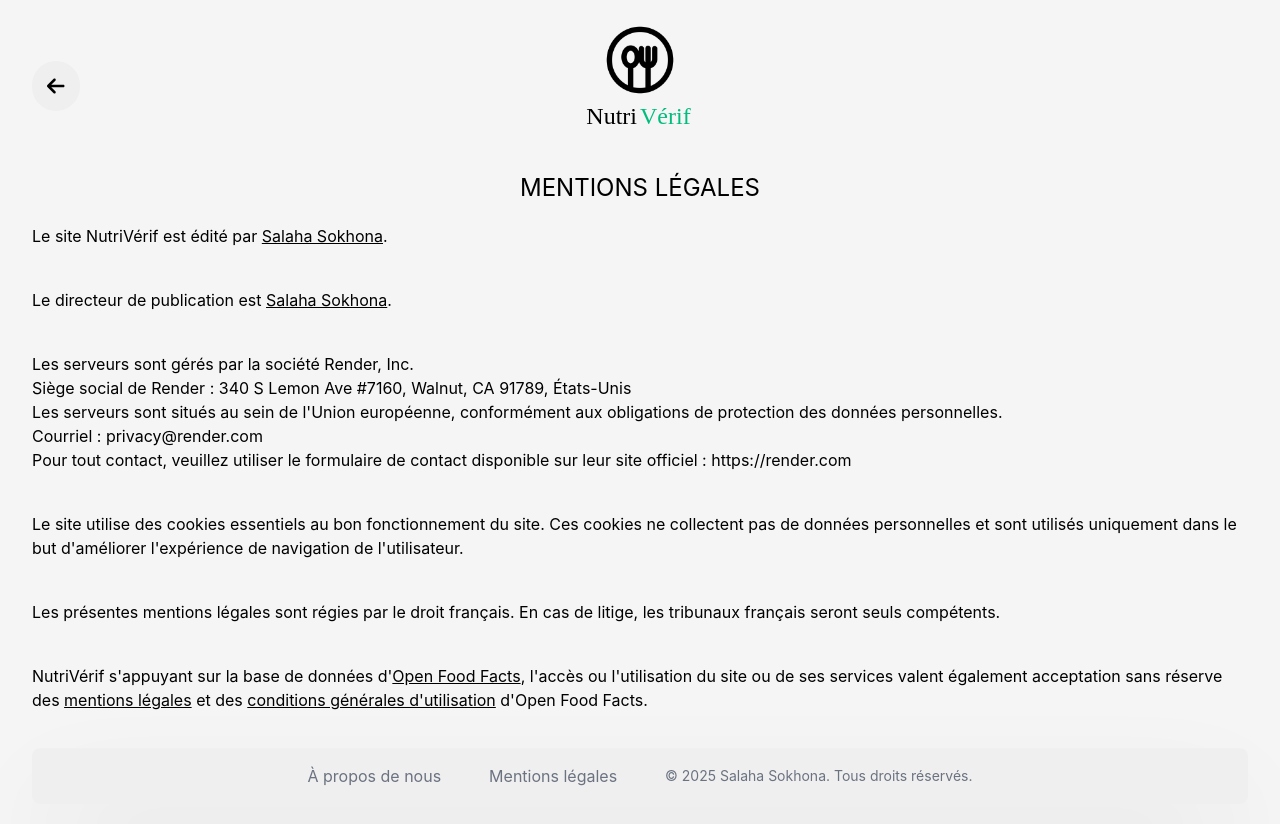
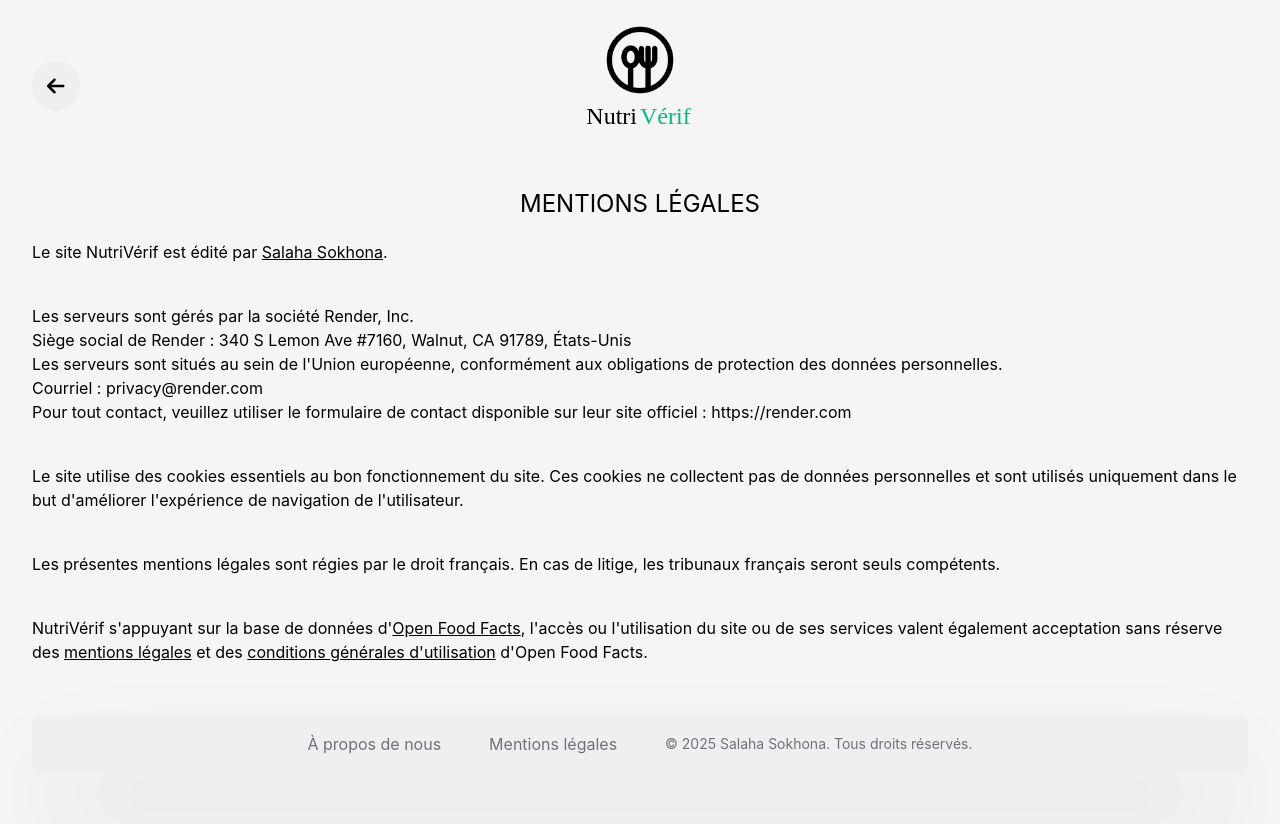
Before and after one commit to salaahl/nutri_verif_by_vue.js, a Vue app: page /legal-notice in a window 1280 px wide. Shown: the top 824 px of the page. After the commit the page ends 800 px from the top, so only its background shows below. Built offline with nearby package versions, Linux system fonts and the light colour scheme; a web font is replaced by a local one.

Commit message:
mise a jour des mentions legales

```diff
--- a/src/views/LegalNoticeView.vue
+++ b/src/views/LegalNoticeView.vue
@@ -2,16 +2,6 @@
   <h1 class="title text-xl md:text-2xl text-center uppercase">Mentions légales</h1>
   <p>
     Le site NutriVérif est édité par
-    <a
-      href="https://www.linkedin.com/in/salaha-sokhona/"
-      class="underline"
-      target="_blank"
-      rel="noopener noreferrer"
-      >Salaha Sokhona</a
-    >.
-  </p>
-  <p>
-    Le directeur de publication est
     <a
       href="https://www.linkedin.com/in/salaha-sokhona/"
       class="underline"
```
